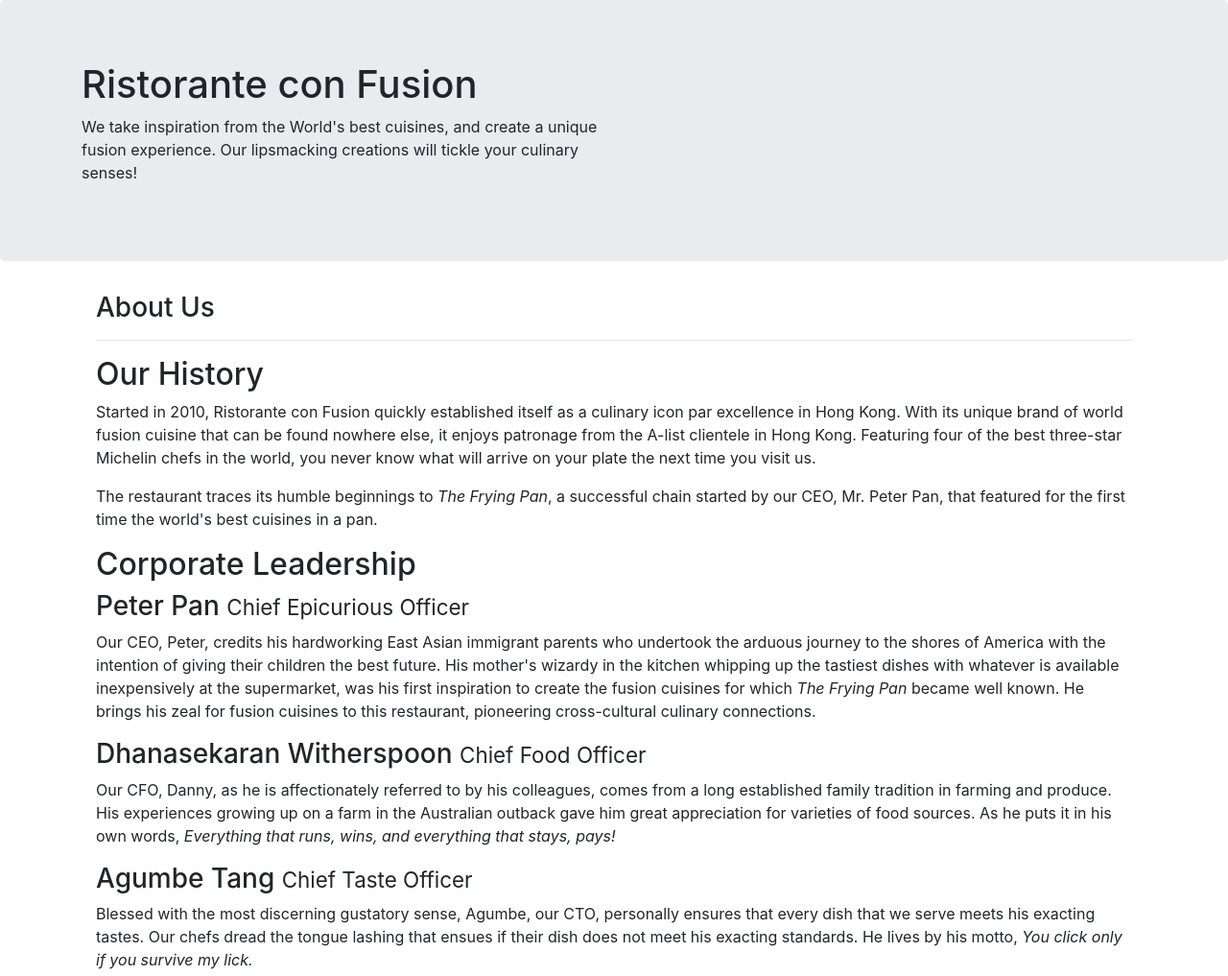
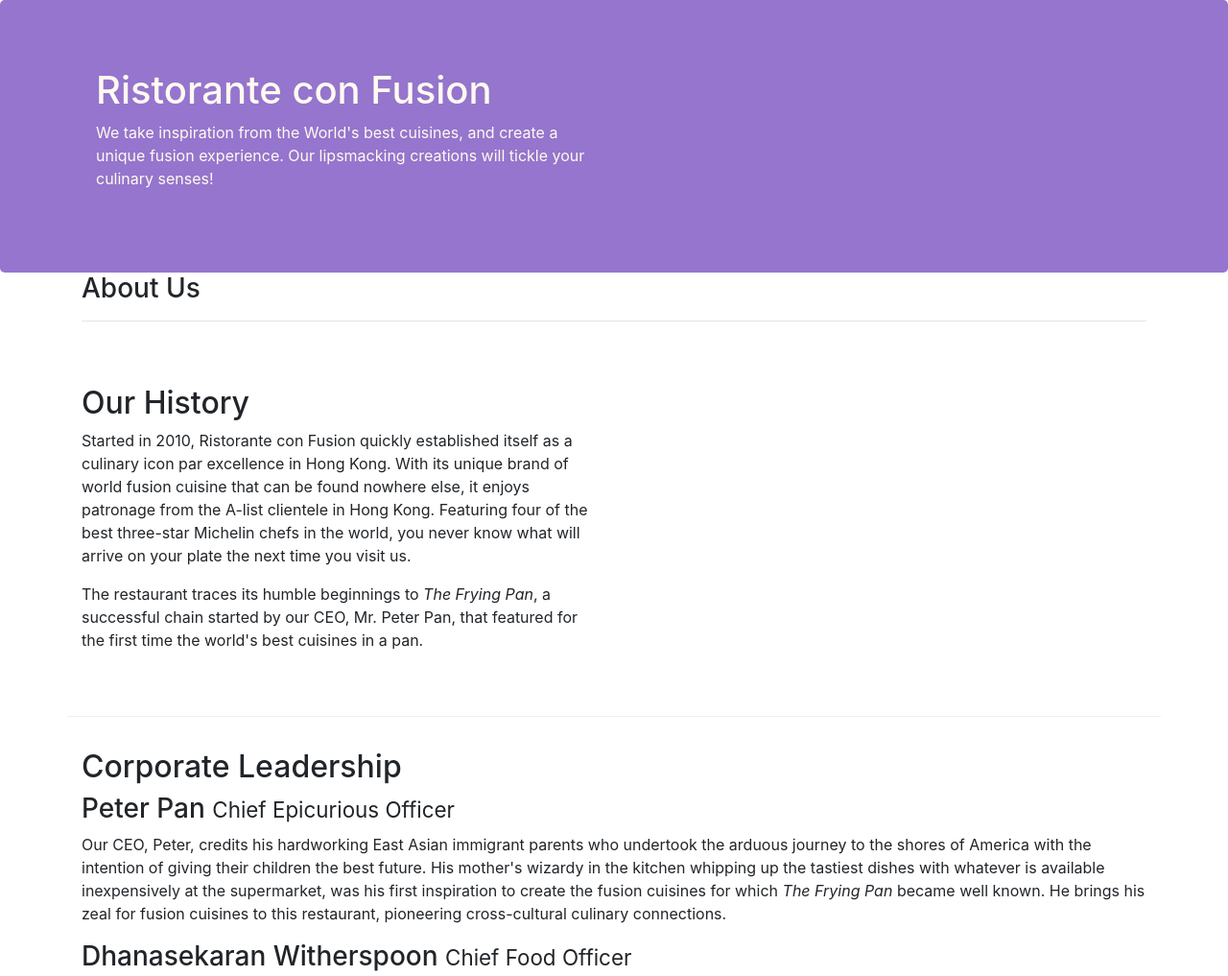
Before and after one commit to leonardloh/HKUST-Coursera-Full-Stack-Web-App-Course, a website: page aboutus.html in a window 1280 px wide. Shown: the top 1017 px of the page at 96% size. Drawn offline with nearby package versions, Linux system fonts and the light colour scheme.

Commit message:
exercise p1 and p2 completed

```diff
--- a/aboutus.html
+++ b/aboutus.html
@@ -6,6 +6,7 @@
     <title>Ristorante Con Fusion: About Us</title>
         <!-- Bootstrap CSS -->
         <link rel="stylesheet" href="node_modules/bootstrap/dist/css/bootstrap.min.css">
+        <link rel="stylesheet" href="css/style.css">
 </head>
 
 <body>
@@ -24,29 +25,32 @@
     </header>
 
     <div class="container">
-        <div class="col-lg-12 col-sm-6">
-            <div>
+        <div class="row">
+            <div class="col-lg-12 col-sm-6">
                <h3>About Us</h3>
                <hr>
             </div>
         </div>
 
 
-        <div class="col-lg-12 col-sm-6">
-            <div>
-                <h2>Our History</h2>
-                <div class="d-none d-lg-block">
-                    <p>Started in 2010, Ristorante con Fusion quickly established itself as a culinary icon par excellence in Hong Kong. With its unique brand of world fusion cuisine that can be found nowhere else, it enjoys patronage from the A-list clientele in Hong Kong.  Featuring four of the best three-star Michelin chefs in the world, you never know what will arrive on your plate the next time you visit us.</p>
-                    <p>The restaurant traces its humble beginnings to <em>The Frying Pan</em>, a successful chain started by our CEO, Mr. Peter Pan, that featured for the first time the world's best cuisines in a pan.</p>
+        <div class="row">
+            <div style="padding-top: 50px; padding-bottom:50px; border-bottom: 1px ridge;">
+                <div class="col-6 col-sm-6">
+                    <h2>Our History</h2>
+                    <div>
+                        <p>Started in 2010, Ristorante con Fusion quickly established itself as a culinary icon par excellence in Hong Kong. With its unique brand of world fusion cuisine that can be found nowhere else, it enjoys patronage from the A-list clientele in Hong Kong.  Featuring four of the best three-star Michelin chefs in the world, you never know what will arrive on your plate the next time you visit us.</p>
+                        <p>The restaurant traces its humble beginnings to <em>The Frying Pan</em>, a successful chain started by our CEO, Mr. Peter Pan, that featured for the first time the world's best cuisines in a pan.</p>
+                    </div>
+                </div>
+                <div class="col-6 col-sm-6">
                 </div>
             </div>
-            <div>
-            </div>
+            <hr>
         </div>
 
 
-        <div class="col-lg-12 col-sm-6">
-            <div>
+        <div class="row" >
+            <div class="col-12">
                 <h2>Corporate Leadership</h2>
                 <h3>Peter Pan <small>Chief Epicurious Officer</small></h3>
                 <p>Our CEO, Peter, credits his hardworking East Asian immigrant parents who undertook the arduous journey to the shores of America with the intention of giving their children the best future. His mother's wizardy in the kitchen whipping up the tastiest dishes with whatever is available inexpensively at the supermarket, was his first inspiration to create the fusion cuisines for which <em>The Frying Pan</em> became well known. He brings his zeal for fusion cuisines to this restaurant, pioneering cross-cultural culinary connections.</p>
```
